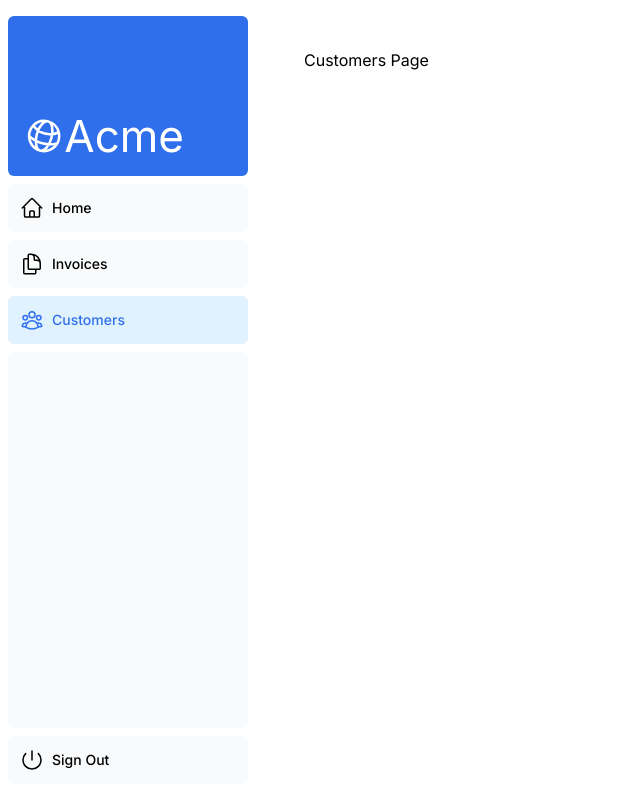
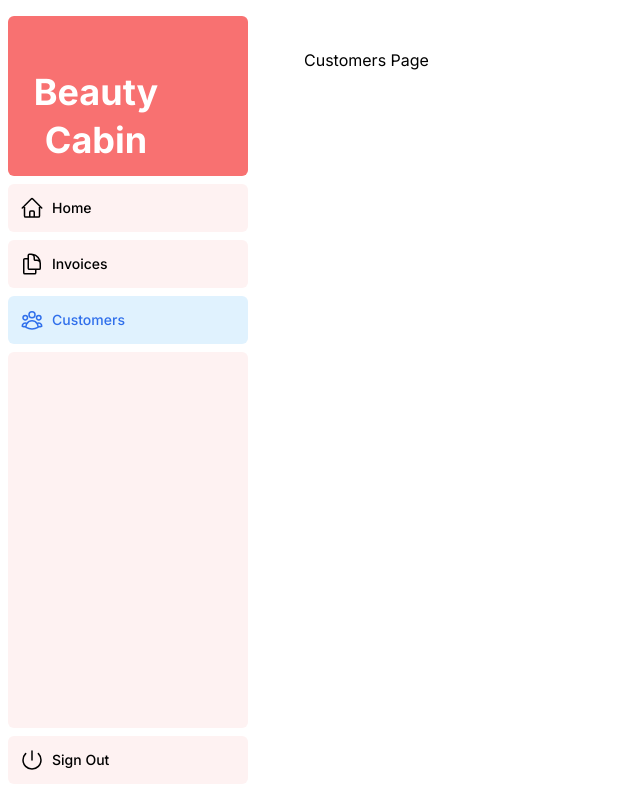
Before and after one commit to ChristopherRdeKoker/beauty-cabin, a Next.js app: page /dashboard/customers in a window 1280 px wide. Shown: the whole page, without its empty margins (0-640 px from the left). Built offline with nearby package versions, Linux system fonts and the light colour scheme.

Commit message:
added a bunch of color changes to pinkify it for the user

```diff
--- a/app/components/dashboard/nav-links.tsx
+++ b/app/components/dashboard/nav-links.tsx
@@ -31,7 +31,7 @@ export default function NavLinks() {
             key={link.name}
             href={link.href}
             className={clsx(
-              'flex h-[48px] grow items-center justify-center gap-2 rounded-md bg-gray-50 p-3 text-sm font-medium hover:bg-sky-100 hover:text-blue-600 md:flex-none md:justify-start md:p-2 md:px-3',
+              'flex h-[48px] grow items-center justify-center gap-2 rounded-md bg-red-50 p-3 text-sm font-medium hover:bg-sky-100 hover:text-blue-600 md:flex-none md:justify-start md:p-2 md:px-3',
               {
                 'bg-sky-100 text-blue-600': pathname === link.href,
               },
--- a/app/components/dashboard/sidenav.tsx
+++ b/app/components/dashboard/sidenav.tsx
@@ -8,23 +8,25 @@ export default function SideNav() {
   return (
     <div className="flex h-full flex-col px-3 py-4 md:px-2">
       <Link
-        className="mb-2 flex h-20 items-end justify-start rounded-md bg-blue-600 p-4 md:h-40"
+        className="mb-2 flex h-20 items-end justify-start rounded-md bg-red-400 px-2 py-4 md:h-40"
         href="/"
       >
-        <div className="w-32 text-white md:w-40">
-          <AcmeLogo />
+        <div className="flex w-32 flex-col items-center justify-center gap-2 text-white md:w-40">
+          {/* <AcmeLogo /> */}
+          <h3 className="text-4xl font-bold">Beauty</h3>
+          <h3 className="text-4xl font-bold">Cabin</h3>
         </div>
       </Link>
       <div className="flex grow flex-row justify-between space-x-2 md:flex-col md:space-x-0 md:space-y-2">
         <NavLinks />
-        <div className="hidden h-auto w-full grow rounded-md bg-gray-50 md:block"></div>
+        <div className="hidden h-auto w-full grow rounded-md bg-red-50 md:block"></div>
         <form
           action={async () => {
             'use server';
             await signOut();
           }}
         >
-          <button className="flex h-[48px] w-full grow items-center justify-center gap-2 rounded-md bg-gray-50 p-3 text-sm font-medium hover:bg-sky-100 hover:text-blue-600 md:flex-none md:justify-start md:p-2 md:px-3">
+          <button className="flex h-[48px] w-full grow items-center justify-center gap-2 rounded-md bg-red-50 p-3 text-sm font-medium hover:bg-sky-100 hover:text-blue-600 md:flex-none md:justify-start md:p-2 md:px-3">
             <PowerIcon className="w-6" />
             <div className="hidden md:block">Sign Out</div>
           </button>
--- a/app/components/invoices/table.tsx
+++ b/app/components/invoices/table.tsx
@@ -19,7 +19,7 @@ export default async function InvoicesTable({
   return (
     <div className="mt-6 flow-root">
       <div className="inline-block min-w-full align-middle">
-        <div className="rounded-lg bg-gray-50 p-2 md:pt-0">
+        <div className="rounded-lg bg-red-200 p-2 md:pt-0">
           <div className="md:hidden">
             {invoices?.map((invoice) => (
               <div
```
